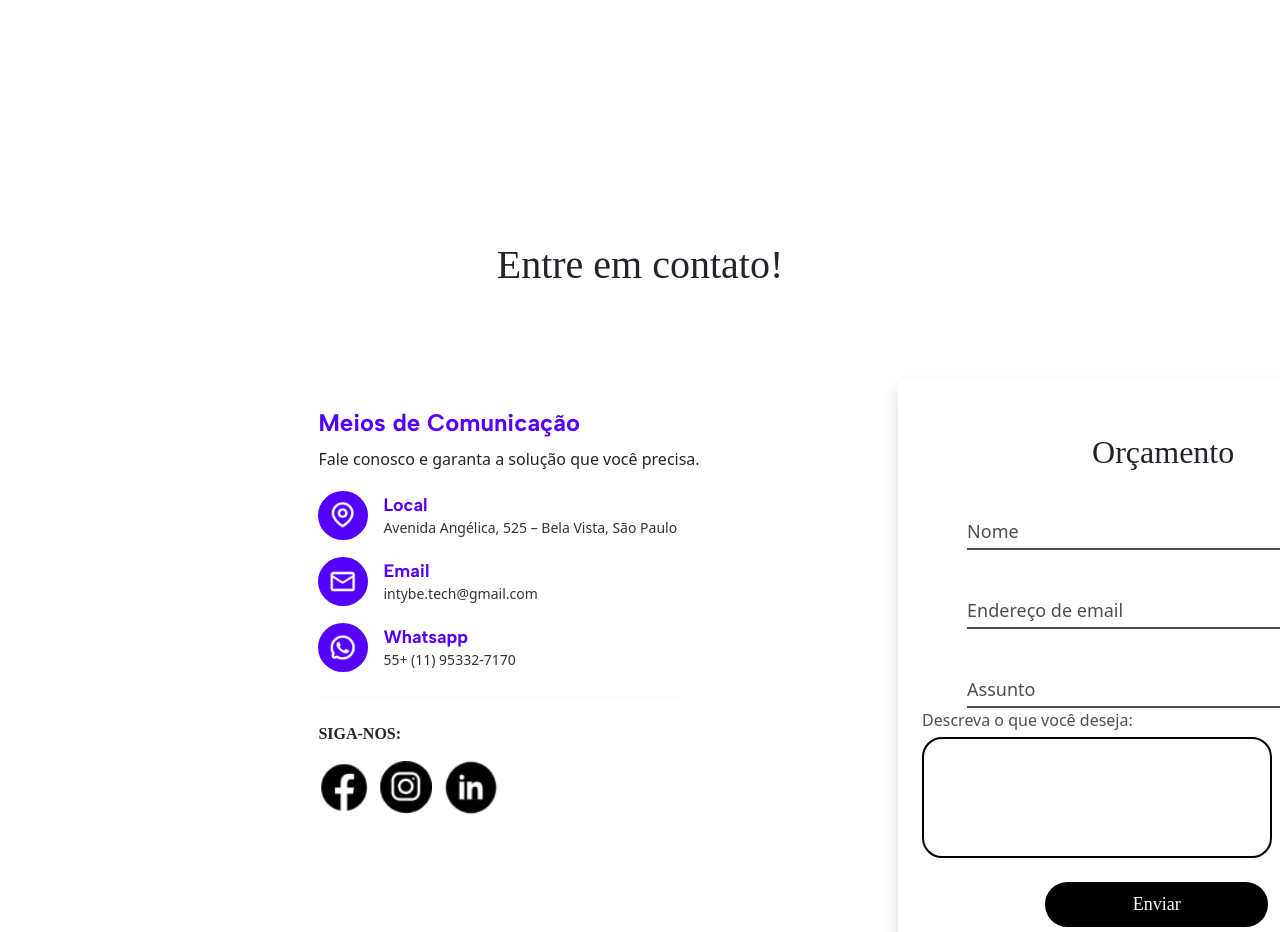
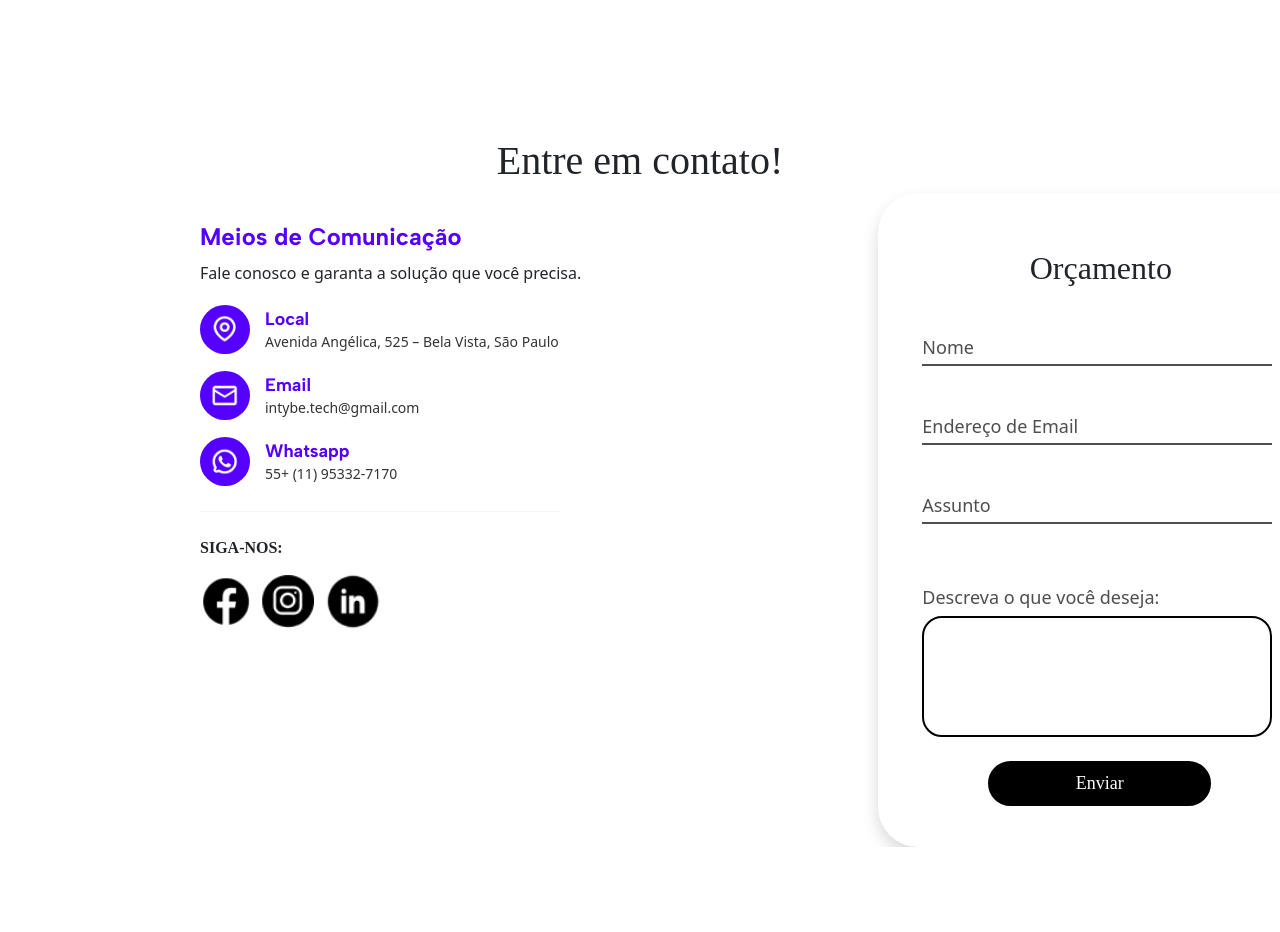
Before and after one commit to Intybe/Site_Intybe2, a plain HTML site: page index.html in a window 1280 px wide. Shown: the part 3151-4083 px from the top of the page. After the commit the page ends 3998 px from the top, so only its background shows below. Drawn offline with nearby package versions, Linux system fonts and the light colour scheme; a web font is replaced by a local one.

Commit message:
Subindo tela orçamento e funcionários ajustandas. Orçamento faltando centralizar os elementos na tela.

```diff
--- a/css/estilo.css
+++ b/css/estilo.css
@@ -467,8 +467,7 @@ body {
 /* Estilo do contêiner do carrossel */
 .equipe-carrossel-container {
     position: relative;
-    max-width: 1300px;
-    margin: 0 auto 200px;
+    max-width: 1000px;
     overflow-x: hidden;
     height: 430px;
     padding: 0 40px;
@@ -476,13 +475,13 @@ body {
 
 /* Estilo do carrossel */
 .equipe-carrossel {
-    transition: transform 0.5s ease-in-out;
+    transition: transform 0.8s ease-in-out;
 }
 
 /* Estilo dos cards da equipe */
 .equipe-card {
-    width: 260px;
-    height: 400px;
+    width: 240px;
+    height: 380px;
     background-color: #fff;
     border-radius: 15px;
     box-shadow: 5px 10px 20px rgba(0, 0, 0, 0.2);
@@ -520,8 +519,6 @@ body {
     background: linear-gradient(to left, #6200EA, #A452FF);
     border-radius: 60.5px;
     border: none;
-    margin-top: 23px;
-    margin-bottom: 40px;
     font-family: 'RalewayExtraBold';
 }
 
@@ -537,13 +534,12 @@ body {
 /*INICIO DA PROGRAMAÇÃO DA TELA DE ORÇAMENTO*/
 /*Programação da div q contem o conteudo*/
 #orçamento{
-    margin-bottom: 100px;
+    margin-top: 9rem;
 }
 /*Fim da programação da div*/
 
 /*Programação do titulo*/
-#tituloO{
-    margin-bottom: 50px;
+#tituloOrcamento{
     font-family: 'RalewayBold';
 }
 /*Fim da programação do titulo*/
@@ -675,34 +671,32 @@ body {
 /*Fim da programação do icone*/
 
 /*Programação da div que contem o formulario*/
-#divO{
+#FormOrcamento{
     width:445px ;
     height: 654px;
     background-color: #FFFFFF;
     border-radius: 40px;
-    margin-right: 200px;
     box-shadow: 5px 10px 20px rgba(0, 0, 0, 0.2);
 }
 /*Fim da programação da div*/
 
 /*Programação do titulo do formulario*/
-#tO{
-    text-align: center;
-    margin-top: 30px;
-    margin-right: 145px;
-    margin-left: 170px;
+#tituloFormOrcamento{
+    margin-top: 2rem;
     font-family: 'RalewayBold';
 }
 /*Fim da programação do titulo*/
 
+.Itens{
+    margin-left: 20px;
+}
+
 /*Programagão da div com o input e label*/
 .input-form{
     margin-top: 40px;
-    display: flex;
     flex-direction: column;
     width: 350px;
     position: relative;
-    margin-left: 45px;
 }
 /*Fim da programação da div*/
 
@@ -730,39 +724,41 @@ body {
 }
 /*Fim da programação do input*/
 
-/*Programação dos efeitos ao clicar*/
+/* Manter a label elevada quando o input está preenchido ou focado */
 .input-form .input:focus,
-.input-form .input:valid{
+.input-form .input:valid {
     border-bottom: 2px solid #000000;
 }
 
 .input-form .input:focus + label,
-.input-form .input:valid + label{
+.input-form .input:valid + label {
     transform: translateY(-24px);
     font-size: 16px;
     color: #000;
+}
 
-}
+
+
+
 /*Fim da programação dos efeitos*/
 
 /*Programação da div com o input e label da descrição*/
-#input-form2{
-    display: flex;
-    flex-direction: column;
+.input-form2{
     width: 350px;
-    margin-left: 45px;
-    margin-top:40px ;
+    margin-top: 30px;
 }
 /*Fim da programação da div*/
 
 /*Programação da label da descrição*/
-#desc{
+.desc{
+    margin-top: 30px;
+    font-size: 18px;
     color:#4E4E4E ;
 }
 /*Fim da programação da label*/
 
 /*Programação do input de descrição*/
-#descricao{
+#descricao {
     margin-top: 5px;
     border-radius: 20px;
     resize: none;
@@ -770,12 +766,16 @@ body {
     border: 2px solid #000;
     width: 350px;
     height: 121px;
+    padding: 10px;
+    line-height: 1.5;
+    overflow-wrap: break-word; /* Quebra linhas de texto longo */
 }
+
 /*Fim da programação do input*/
 
 /*Programação do botão*/
 #enviar{
-    width: 227.25px;
+    width: 227px;
     height: 49px;
     font-size: 18px;
     color: #FFFFFF;
@@ -783,8 +783,7 @@ body {
     background-color: #000000;
     border: solid 2px;
     border-radius: 60px;
-    margin-top: 44.97px;
-    margin-left: 121px;
+    margin-left: 4rem;
 }
 /*Fim da programação do botão*/
 /*FIM DA PROGRAMAÇÃO DA TELA DE ORÇAMENTO*/
--- a/index.html
+++ b/index.html
@@ -289,8 +289,8 @@
         <button id="prevBtn2" class="me-3">
             <img src="img/prev.png" alt="Anterior">
         </button>
-        <div class="equipe-carrossel-container d-flex justify-content-center align-items-center">
-            <div class="equipe-carrossel">
+        <div class="equipe-carrossel-container justify-content-center align-items-center ">
+            <div class="equipe-carrossel d-flex">
                 <div class="equipe-card">
                     <img src="img/Evelyn.png" alt="foto" class="foto img-fluid">
                     <h3>Evelyn Gonçalves</h3>
@@ -346,9 +346,9 @@
 
     <!--ORÇAMENTO-->
 
-    <section id="orçamento" class="row">
-        <h1 id="tituloO" class="text-center" data-key="tO">Entre em contato!</h1>
-        <div id="contato" class="d-flex justify-content-between">
+    <section id="orçamento" class="justify-content-start align-items-start">
+        <h1 id="tituloOrcamento" class="text-center" data-key="tO">Entre em contato!</h1>
+        <div id="Corpo" class="d-flex">
             <div class="col-md-5 info pr-4">
                 <h2 data-key="tM">Meios de Comunicação</h2>
                 <p data-key="pM">Fale conosco e garanta a solução que você precisa.</p>
@@ -395,17 +395,19 @@
                 </div>
             </div>
 
-            <div id="divO" class="col-md-5 p-4 shadow bg-white rounded">
-                <h2 id="tO" class="text-center mb-4" data-key="orcamento">Orçamento</h2>
-                <form>
+            <div id="FormOrcamento" class="col-md-5 p-4 shadow bg-white justify-content-center align-items-center">
+                <h2 id="tituloFormOrcamento" class="text-center" data-key="orcamento">Orçamento</h2>
+                <form >
+                    <div class="Itens justify-content-center align-items-center">
                         <div class="form-group input-form">
                             <input type="text" id="nome" class="input" name="nome" required>
                             <label for="nome" data-key="l1">Nome</label>
                         </div>
 
+
                         <div class="form-group input-form">
-                        <input type="email" id="email" class="input" name="email" required>
-                        <label for="email" data-key="l2">Endereço de email</label>
+                            <input type="text" id="email" class="input" name="email" required>
+                            <label for="assunto" data-key="l3">Endereço de Email</label>
                         </div>
 
                         <div class="form-group input-form">
@@ -413,12 +415,14 @@
                             <label for="assunto" data-key="l3">Assunto</label>
                         </div>
 
-                    <div id="form-group input-form2">
-                        <label id="desc" for="descricao" data-key="l4">Descreva o que você deseja:</label>
-                        <textarea id="descricao" name="descricao" rows="5"></textarea><br>
+                        <div class="form-group input-form2">
+                            <label class="desc" for="descricao" data-key="l4">Descreva o que você deseja:</label>
+                            <textarea id="descricao" name="descricao" rows="5"></textarea>
                         </div>
 
                         <button id="enviar" type="submit" class="btn btn-dark btn-block mt-3" data-key="enviar">Enviar</button>
+                    </div>
+
                 </form>
 
             </div>
```
Lines whose indentation alone changed are shown as unchanged.
